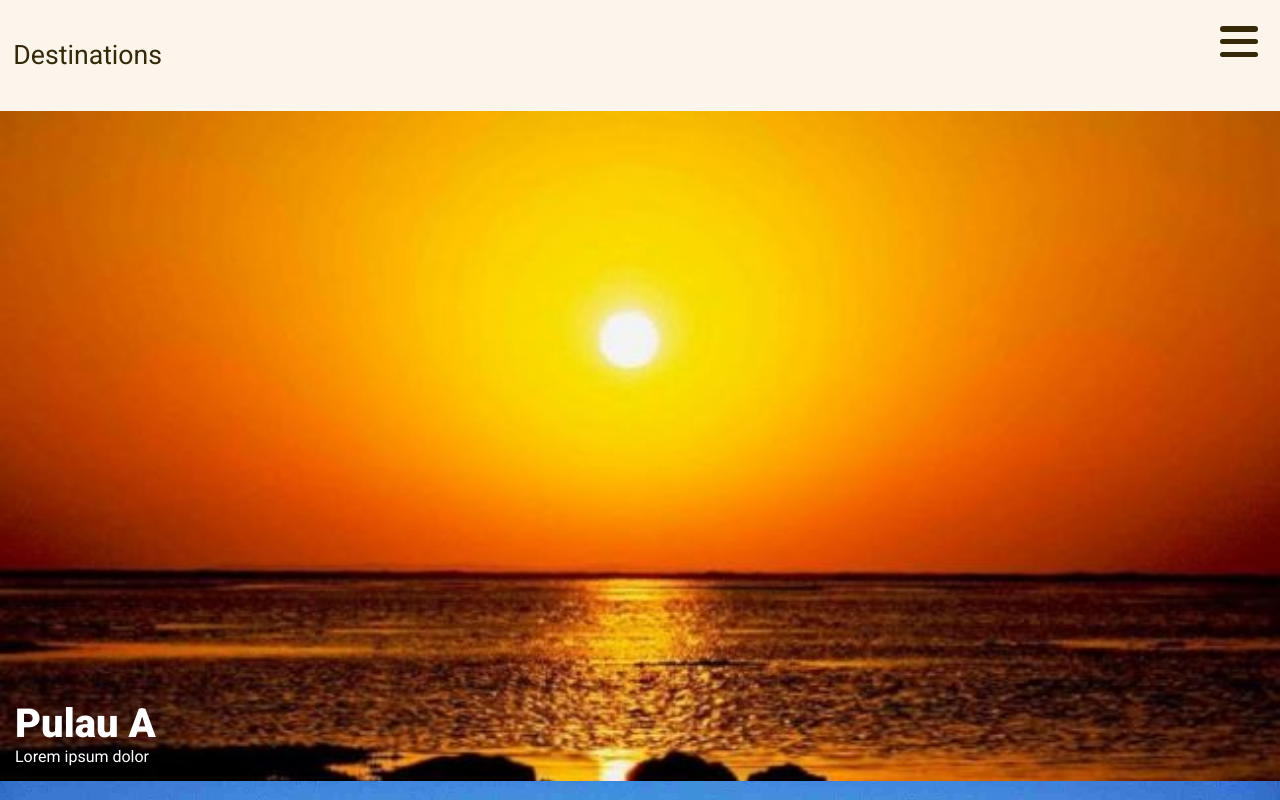
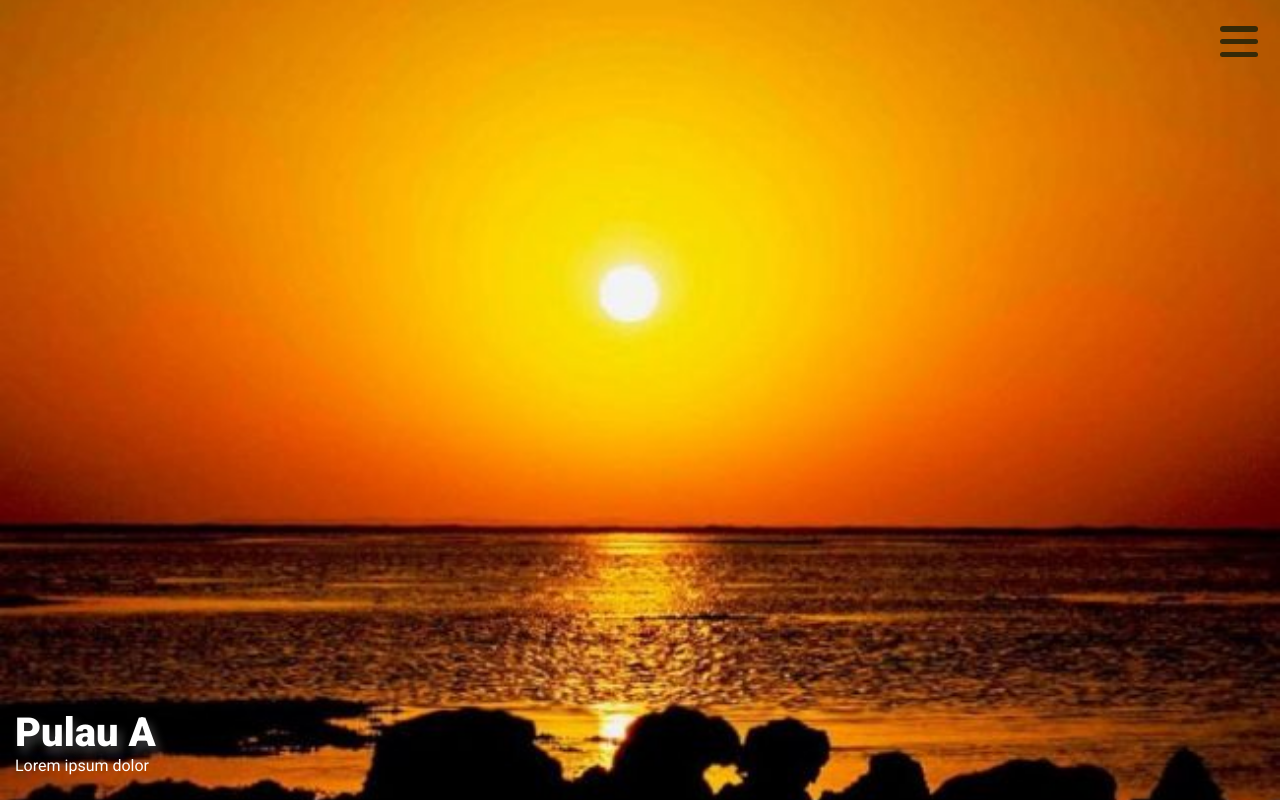
Before and after one commit to 6ne/everytour.id, a React (Create React App) app in the folder front-end/: page /destinations in a window 1280 px wide. Built offline with nearby package versions, Linux system fonts and the light colour scheme.

Commit message:
add explore more button

```diff
--- a/front-end/src/components/ContentImage/style.module.scss
+++ b/front-end/src/components/ContentImage/style.module.scss
@@ -1,7 +1,6 @@
 .ContentImage {
     text-align: left;
-    // min-height: 80vh;
-    min-height: 80vh;
+    height: 100vh;
     width: 100%;
     background-size: cover;
     background-position: center;
@@ -10,13 +9,14 @@
         align-self: flex-end;
         display: flex;
         flex-direction: column;
-        min-height: 80vh;
+        height: 95vh;
         justify-content: flex-end;
         color:white;
         padding: 1em;
         .title {
             font-weight: 900;
             font-size: 30pt;
+            text-shadow: .1em .15em .25em rgba(125, 125, 125, .5);
         }
         .subtitle {
             font-weight: 400;
--- a/front-end/src/pages/Destinations/index.tsx
+++ b/front-end/src/pages/Destinations/index.tsx
@@ -7,18 +7,19 @@ import pharapan from '../../assets/img/pulau-harapan.jpg'
 import bunaken from '../../assets/img/bunaken.jpg'
 import safari from '../../assets/img/sdzsafaripark-meta.jpg'
 import ptidung from '../../assets/img/wisata-pulau-tidung.jpeg'
+import Button from '../../components/Button'
 export default () => {
   return (
     <div className={Style.Destinations}>
-      <div className={Style.heading}>
+      {/* <div className={Style.heading}>
         <span>Destinations</span>
-      </div>
+      </div> */}
       <ContentImage To="/destination/pulauA" Title="Pulau A" Subtitle="Lorem ipsum dolor" ImgUrl={sunset} />
       <ContentImage To="/destination/pulauB" Title="Pulau B" Subtitle="Lorem ipsum dolor" ImgUrl={pharapan} />
       <ContentImage To="/destination/pulauC" Title="Pulau C" Subtitle="Lorem ipsum dolor" ImgUrl={bunaken} />
       <ContentImage To="/destination/pulauD" Title="Pulau D" Subtitle="Lorem ipsum dolor" ImgUrl={safari} />
       <ContentImage To="/destination/pulauE" Title="Pulau E" Subtitle="Lorem ipsum dolor" ImgUrl={ptidung} />
-
+      <Button To="/contact" children="Explore More" CustomStyle={Style.customButton} />
       {/* <Link to='/contact' className={Style.card}>
         More destination
       </Link> */}
--- a/front-end/src/pages/Destinations/style.module.scss
+++ b/front-end/src/pages/Destinations/style.module.scss
@@ -13,3 +13,7 @@
     padding: .5em;
   }
 }
+
+.customButton {
+  font-size: calc(1em + 1vw);
+}
```
